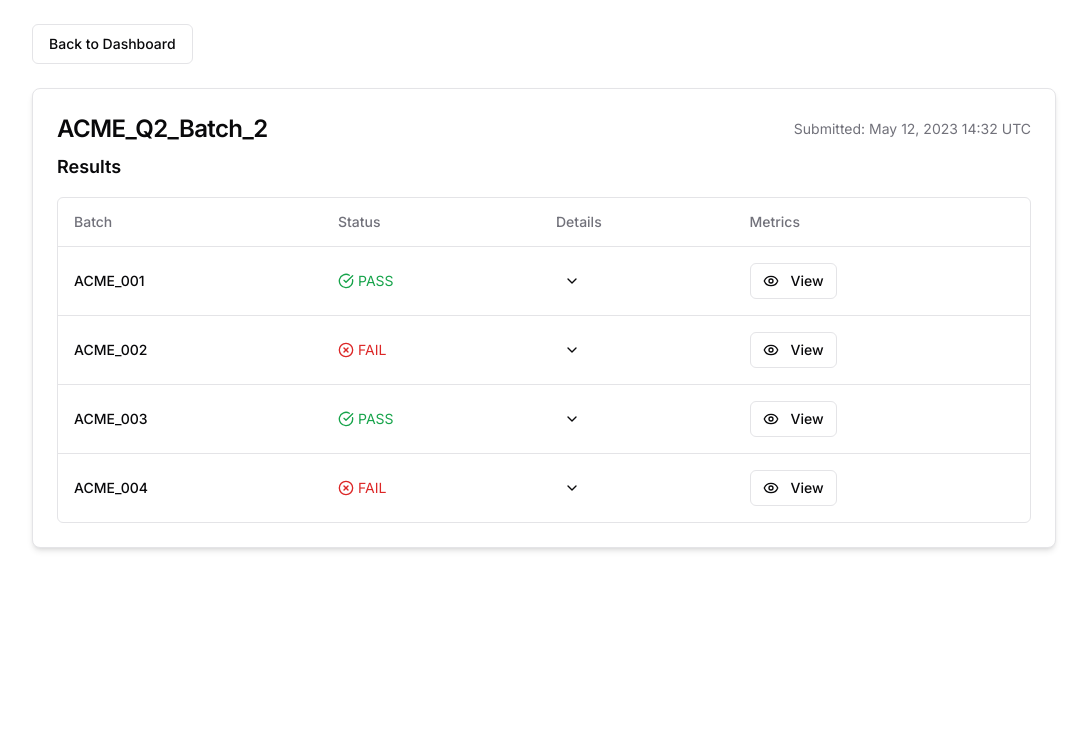
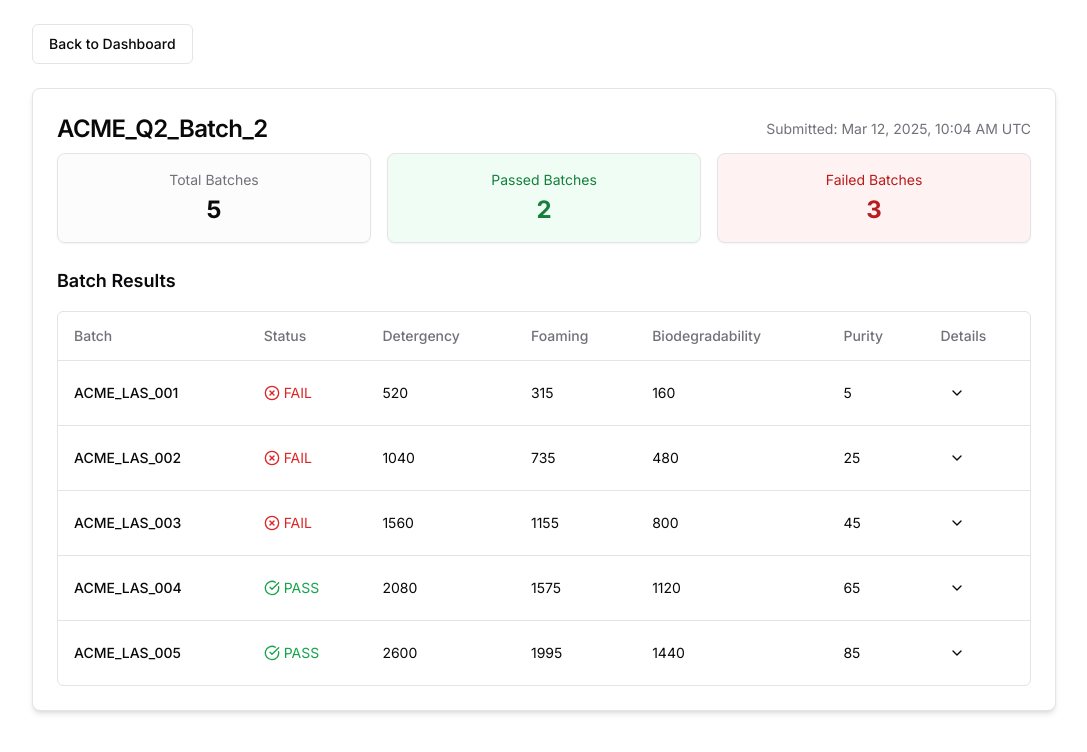
Before and after one commit to danjavv/easy-breeze-app, a React (Vite) app: page /submission-results in a window 1280 px wide. Shown: the top 752 px of the page, without its empty margins (96-1183 px from the left). Built offline with nearby package versions, Linux system fonts and the light colour scheme.

Commit message:
Display submission results
Display the results of the submission on the submission results screen based on the response JSON.

```diff
--- a/src/App.tsx
+++ b/src/App.tsx
@@ -1,3 +1,4 @@
+
 import React from 'react';
 import { BrowserRouter as Router, Route, Routes } from 'react-router-dom';
 import { AuthProvider } from '@/contexts/AuthContext';
@@ -21,6 +22,7 @@ function App() {
           <Route path="/supplier-dashboard" element={<SupplierDashboard />} />
           <Route path="/new-submission" element={<NewSubmission />} />
           <Route path="/submission-results" element={<SubmissionResults />} />
+          <Route path="/submission-results/:submissionId" element={<SubmissionResults />} />
           <Route path="/admin-dashboard" element={<AdminDashboard />} />
           <Route path="/admin-baseline-config" element={<AdminBaselineConfig />} />
           <Route path="*" element={<NotFound />} />
--- a/src/components/dashboard/SubmissionsTable.tsx
+++ b/src/components/dashboard/SubmissionsTable.tsx
@@ -9,7 +9,7 @@ import {
   TableHeader,
   TableRow,
 } from "@/components/ui/table";
-import { Eye } from 'lucide-react';
+import { Eye, ArrowUp } from 'lucide-react';
 
 type Submission = {
   id?: string;
@@ -31,10 +31,18 @@ const SubmissionsTable = ({ submissions }: SubmissionsTableProps) => {
     navigate(`/submission-results/${submissionId}`);
   };
 
+  const newSubmission = () => {
+    navigate('/new-submission');
+  };
+
   return (
     <div className="bg-card rounded-md border shadow-sm">
-      <div className="p-4 border-b">
+      <div className="p-4 border-b flex justify-between items-center">
         <h2 className="text-lg font-semibold">Your Submissions</h2>
+        <Button onClick={newSubmission} className="flex items-center gap-2">
+          <ArrowUp size={16} />
+          New Submission
+        </Button>
       </div>
 
       <div className="overflow-x-auto">
@@ -49,7 +57,8 @@ const SubmissionsTable = ({ submissions }: SubmissionsTableProps) => {
             </TableRow>
           </TableHeader>
           <TableBody>
-            {submissions.map((submission, index) => (
+            {submissions.length > 0 ? (
+              submissions.map((submission, index) => (
                 <TableRow key={index}>
                   <TableCell>{submission.date}</TableCell>
                   <TableCell className="font-medium">{submission.label}</TableCell>
@@ -65,7 +74,14 @@ const SubmissionsTable = ({ submissions }: SubmissionsTableProps) => {
                     </Button>
                   </TableCell>
                 </TableRow>
-            ))}
+              ))
+            ) : (
+              <TableRow>
+                <TableCell colSpan={5} className="text-center py-8 text-muted-foreground">
+                  No submissions found. Start by creating a new submission.
+                </TableCell>
+              </TableRow>
+            )}
           </TableBody>
         </Table>
       </div>
--- a/src/pages/SubmissionResults.tsx
+++ b/src/pages/SubmissionResults.tsx
@@ -1,5 +1,5 @@
 
-import { useState } from 'react';
+import { useState, useEffect } from 'react';
 import { useNavigate, useParams } from 'react-router-dom';
 import { Button } from '@/components/ui/button';
 import { Card, CardContent, CardHeader, CardTitle } from '@/components/ui/card';
@@ -11,67 +11,154 @@ import {
   TableHeader,
   TableRow,
 } from '@/components/ui/table';
-import { CheckCircle, XCircle, ChevronDown, ChevronUp, Eye } from 'lucide-react';
+import { CheckCircle, XCircle, ChevronDown, ChevronUp, Eye, AlertCircle, Loader } from 'lucide-react';
+import { toast } from 'sonner';
+
+type BatchMetrics = {
+  detergency: number;
+  foaming: number;
+  biodegradability: number;
+  purity: number;
+};
 
 type BatchResult = {
-  id: string;
-  status: 'pass' | 'fail';
-  details?: {
-    criteria: string;
-    actual: string;
-    required: string;
-    pass: boolean;
-  }[];
+  batch_label: string;
+  status: 'PASS' | 'FAIL';
+  metrics: BatchMetrics;
+  failure_reasons?: string[];
+};
+
+type SubmissionData = {
+  submission_id: string;
+  submission_label: string;
+  processed_at: string;
+  summary: {
+    total_batches: number;
+    passed_batches: number;
+    failed_batches: number;
+  };
+  results: BatchResult[];
 };
 
 const SubmissionResults = () => {
   const navigate = useNavigate();
   const { submissionId } = useParams();
   const [expandedBatch, setExpandedBatch] = useState<string | null>(null);
+  const [submissionData, setSubmissionData] = useState<SubmissionData | null>(null);
+  const [loading, setLoading] = useState(true);
+  const [error, setError] = useState<string | null>(null);
 
-  // Sample data for demonstration
-  const submissionData = {
-    label: 'ACME_Q2_Batch_2',
-    timestamp: 'May 12, 2023 14:32 UTC',
-    batches: [
+  useEffect(() => {
+    const loadSubmissionData = async () => {
+      setLoading(true);
+      setError(null);
+
+      try {
+        // Try to get results from sessionStorage first
+        const storedResults = sessionStorage.getItem('submissionResults');
+
+        if (storedResults) {
+          const parsedResults = JSON.parse(storedResults);
+          if (Array.isArray(parsedResults) && parsedResults.length > 0) {
+            // Find the specific submission if submissionId is provided
+            const resultToUse = submissionId && submissionId !== 'latest'
+              ? parsedResults.find(r => r.submission_id === submissionId) || parsedResults[0]
+              : parsedResults[0];
+
+            setSubmissionData(resultToUse);
+            sessionStorage.removeItem('submissionResults'); // Clear after use
+            return;
+          }
+        }
+
+        // If no stored results or the submission ID doesn't match, display fallback data
+        setSubmissionData({
+          submission_id: "123",
+          submission_label: "ACME_Q2_Batch_2",
+          processed_at: "2025-03-12T10:04:39.445Z",
+          summary: {
+            total_batches: 5,
+            passed_batches: 2,
+            failed_batches: 3
+          },
+          results: [
             {
-        id: 'ACME_001',
-        status: 'pass' as const,
-        details: [
-          { criteria: 'Purity', actual: '65.4%', required: '≥ 60%', pass: true },
-          { criteria: 'Foaming', actual: '315', required: '≥ 300', pass: true },
-          { criteria: 'pH Level', actual: '7.2', required: '6.8-7.5', pass: true },
-        ],
+              batch_label: "ACME_LAS_001",
+              status: "FAIL",
+              metrics: {
+                detergency: 520,
+                foaming: 315,
+                biodegradability: 160,
+                purity: 5
+              },
+              failure_reasons: [
+                "Biodegradability (160 < required 600)",
+                "Purity (5 < required 60)"
+              ]
             },
             {
-        id: 'ACME_002',
-        status: 'fail' as const,
-        details: [
-          { criteria: 'Purity', actual: '58.7%', required: '≥ 60%', pass: false },
-          { criteria: 'Foaming', actual: '298', required: '≥ 300', pass: false },
-          { criteria: 'pH Level', actual: '7.1', required: '6.8-7.5', pass: true },
-        ],
+              batch_label: "ACME_LAS_002",
+              status: "FAIL",
+              metrics: {
+                detergency: 1040,
+                foaming: 735,
+                biodegradability: 480,
+                purity: 25
+              },
+              failure_reasons: [
+                "Biodegradability (480 < required 600)",
+                "Purity (25 < required 60)"
+              ]
             },
             {
-        id: 'ACME_003',
-        status: 'pass' as const,
-        details: [
-          { criteria: 'Purity', actual: '67.2%', required: '≥ 60%', pass: true },
-          { criteria: 'Foaming', actual: '345', required: '≥ 300', pass: true },
-          { criteria: 'pH Level', actual: '7.3', required: '6.8-7.5', pass: true },
-        ],
+              batch_label: "ACME_LAS_003",
+              status: "FAIL",
+              metrics: {
+                detergency: 1560,
+                foaming: 1155,
+                biodegradability: 800,
+                purity: 45
+              },
+              failure_reasons: [
+                "Purity (45 < required 60)"
+              ]
             },
             {
-        id: 'ACME_004',
-        status: 'fail' as const,
-        details: [
-          { criteria: 'Purity', actual: '61.3%', required: '≥ 60%', pass: true },
-          { criteria: 'Foaming', actual: '290', required: '≥ 300', pass: false },
-          { criteria: 'pH Level', actual: '7.8', required: '6.8-7.5', pass: false },
-        ],
+              batch_label: "ACME_LAS_004",
+              status: "PASS",
+              metrics: {
+                detergency: 2080,
+                foaming: 1575,
+                biodegradability: 1120,
+                purity: 65
+              }
             },
-    ] as BatchResult[],
+            {
+              batch_label: "ACME_LAS_005",
+              status: "PASS",
+              metrics: {
+                detergency: 2600,
+                foaming: 1995,
+                biodegradability: 1440,
+                purity: 85
+              }
+            }
+          ]
+        });
+
+        toast.info("Using sample data", {
+          description: "No submission data found. Displaying sample results."
+        });
+      } catch (error) {
+        console.error('Error loading submission data:', error);
+        setError('Failed to load submission results. Please try again.');
+      } finally {
+        setLoading(false);
+      }
     };
+
+    loadSubmissionData();
+  }, [submissionId]);
 
   const toggleBatchDetails = (batchId: string) => {
     if (expandedBatch === batchId) {
@@ -81,10 +168,96 @@ const SubmissionResults = () => {
     }
   };
 
-  const handleViewMetrics = (batchId: string) => {
-    // In a real app, this would navigate to a metrics page for the specific batch
-    console.log(`View metrics for batch ${batchId}`);
+  const formatDate = (dateString: string) => {
+    try {
+      const date = new Date(dateString);
+      return date.toLocaleString('en-US', {
+        year: 'numeric',
+        month: 'short',
+        day: 'numeric',
+        hour: '2-digit',
+        minute: '2-digit',
+        timeZoneName: 'short'
+      });
+    } catch (e) {
+      return dateString;
+    }
   };
+
+  if (loading) {
+    return (
+      <div className="min-h-screen bg-background p-6 flex items-center justify-center">
+        <div className="text-center space-y-4">
+          <Loader className="h-12 w-12 animate-spin mx-auto text-primary" />
+          <h3 className="text-xl font-medium">Loading submission results...</h3>
+        </div>
+      </div>
+    );
+  }
+
+  if (error) {
+    return (
+      <div className="min-h-screen bg-background p-6">
+        <div className="max-w-5xl mx-auto">
+          <Button
+            variant="outline"
+            onClick={() => navigate('/supplier-dashboard')}
+            className="mb-6"
+          >
+            Back to Dashboard
+          </Button>
+
+          <Card className="w-full shadow-md">
+            <CardContent className="p-8">
+              <div className="text-center space-y-4">
+                <AlertCircle className="h-12 w-12 mx-auto text-destructive" />
+                <h3 className="text-xl font-medium">Error Loading Results</h3>
+                <p className="text-muted-foreground">{error}</p>
+                <Button
+                  onClick={() => window.location.reload()}
+                  className="mt-4"
+                >
+                  Try Again
+                </Button>
+              </div>
+            </CardContent>
+          </Card>
+        </div>
+      </div>
+    );
+  }
+
+  if (!submissionData) {
+    return (
+      <div className="min-h-screen bg-background p-6">
+        <div className="max-w-5xl mx-auto">
+          <Button
+            variant="outline"
+            onClick={() => navigate('/supplier-dashboard')}
+            className="mb-6"
+          >
+            Back to Dashboard
+          </Button>
+
+          <Card className="w-full shadow-md">
+            <CardContent className="p-8">
+              <div className="text-center space-y-4">
+                <AlertCircle className="h-12 w-12 mx-auto text-destructive" />
+                <h3 className="text-xl font-medium">No Submission Data</h3>
+                <p className="text-muted-foreground">Could not find any submission results. Please try submitting your data again.</p>
+                <Button
+                  onClick={() => navigate('/new-submission')}
+                  className="mt-4"
+                >
+                  New Submission
+                </Button>
+              </div>
+            </CardContent>
+          </Card>
+        </div>
+      </div>
+    );
+  }
 
   return (
     <div className="min-h-screen bg-background p-6">
@@ -100,15 +273,38 @@ const SubmissionResults = () => {
         <Card className="w-full shadow-md animate-fade-in">
           <CardHeader className="pb-2">
             <div className="flex flex-col md:flex-row md:items-center md:justify-between">
-              <CardTitle className="text-2xl">{submissionData.label}</CardTitle>
+              <CardTitle className="text-2xl">{submissionData.submission_label}</CardTitle>
               <div className="text-sm text-muted-foreground mt-2 md:mt-0">
-                Submitted: {submissionData.timestamp}
+                Submitted: {formatDate(submissionData.processed_at)}
               </div>
             </div>
           </CardHeader>
 
           <CardContent>
-            <h3 className="text-lg font-semibold mb-4">Results</h3>
+            <div className="grid grid-cols-1 md:grid-cols-3 gap-4 mb-6">
+              <Card className="bg-muted/30">
+                <CardContent className="p-4 text-center">
+                  <h4 className="text-sm text-muted-foreground mb-1">Total Batches</h4>
+                  <p className="text-2xl font-bold">{submissionData.summary.total_batches}</p>
+                </CardContent>
+              </Card>
+
+              <Card className="bg-green-50">
+                <CardContent className="p-4 text-center">
+                  <h4 className="text-sm text-green-700 mb-1">Passed Batches</h4>
+                  <p className="text-2xl font-bold text-green-700">{submissionData.summary.passed_batches}</p>
+                </CardContent>
+              </Card>
+
+              <Card className="bg-red-50">
+                <CardContent className="p-4 text-center">
+                  <h4 className="text-sm text-red-700 mb-1">Failed Batches</h4>
+                  <p className="text-2xl font-bold text-red-700">{submissionData.summary.failed_batches}</p>
+                </CardContent>
+              </Card>
+            </div>
+
+            <h3 className="text-lg font-semibold mb-4">Batch Results</h3>
 
             <div className="rounded-md border overflow-hidden">
               <Table>
@@ -116,16 +312,19 @@ const SubmissionResults = () => {
                   <TableRow>
                     <TableHead>Batch</TableHead>
                     <TableHead>Status</TableHead>
+                    <TableHead>Detergency</TableHead>
+                    <TableHead>Foaming</TableHead>
+                    <TableHead>Biodegradability</TableHead>
+                    <TableHead>Purity</TableHead>
                     <TableHead>Details</TableHead>
-                    <TableHead>Metrics</TableHead>
                   </TableRow>
                 </TableHeader>
                 <TableBody>
-                  {submissionData.batches.map((batch) => (
-                    <TableRow key={batch.id} className="hover:bg-muted/40">
-                      <TableCell className="font-medium">{batch.id}</TableCell>
+                  {submissionData.results.map((batch) => (
+                    <TableRow key={batch.batch_label} className="hover:bg-muted/40">
+                      <TableCell className="font-medium">{batch.batch_label}</TableCell>
                       <TableCell>
-                        {batch.status === 'pass' ? (
+                        {batch.status === 'PASS' ? (
                           <div className="flex items-center text-green-600">
                             <CheckCircle className="h-4 w-4 mr-1" /> PASS
                           </div>
@@ -135,27 +334,22 @@ const SubmissionResults = () => {
                           </div>
                         )}
                       </TableCell>
+                      <TableCell>{batch.metrics.detergency}</TableCell>
+                      <TableCell>{batch.metrics.foaming}</TableCell>
+                      <TableCell>{batch.metrics.biodegradability}</TableCell>
+                      <TableCell>{batch.metrics.purity}</TableCell>
                       <TableCell>
                         <Button
                           variant="ghost"
                           size="sm"
-                          onClick={() => toggleBatchDetails(batch.id)}
+                          onClick={() => toggleBatchDetails(batch.batch_label)}
                           className="p-1 h-8 w-8"
                         >
-                          {expandedBatch === batch.id ? (
+                          {expandedBatch === batch.batch_label ? (
                             <ChevronUp className="h-4 w-4" />
                           ) : (
                             <ChevronDown className="h-4 w-4" />
                           )}
-                        </Button>
-                      </TableCell>
-                      <TableCell>
-                        <Button
-                          variant="outline"
-                          size="sm"
-                          onClick={() => handleViewMetrics(batch.id)}
-                        >
-                          <Eye className="h-4 w-4 mr-1" /> View
                         </Button>
                       </TableCell>
                     </TableRow>
@@ -170,51 +364,28 @@ const SubmissionResults = () => {
                   {expandedBatch} Details
                 </h4>
 
-                <div className="space-y-2">
-                  {submissionData.batches
-                    .find(batch => batch.id === expandedBatch)
-                    ?.details?.map((detail, index) => (
-                      <div key={index} className="flex items-center gap-2 text-sm p-2 rounded-md bg-background">
-                        <div className={`w-5 h-5 rounded-full flex items-center justify-center ${
-                          detail.pass ? 'text-green-600' : 'text-red-600'
-                        }`}>
-                          {detail.pass ? (
-                            <CheckCircle className="h-4 w-4" />
-                          ) : (
-                            <XCircle className="h-4 w-4" />
-                          )}
-                        </div>
-                        <div className="flex-1">{detail.criteria}</div>
-                        <div className={`px-2 py-1 rounded text-xs font-medium ${
-                          detail.pass ? 'bg-green-100 text-green-800' : 'bg-red-100 text-red-800'
-                        }`}>
-                          {detail.actual}
-                        </div>
-                        <div className="text-muted-foreground">
-                          Required: {detail.required}
-                        </div>
-                      </div>
-                    ))
-                  }
-                </div>
-
-                {submissionData.batches.find(batch => batch.id === expandedBatch)?.status === 'fail' && (
-                  <div className="mt-3 p-3 bg-red-50 border border-red-100 rounded-md text-sm text-red-700">
+                {submissionData.results.find(batch => batch.batch_label === expandedBatch)?.status === 'FAIL' && (
+                  <div className="mt-3 p-3 bg-red-50 border border-red-100 rounded-md text-sm text-red-700 mb-4">
                     <p className="font-medium">This batch failed to meet the following criteria:</p>
                     <ul className="list-disc list-inside mt-1 space-y-1">
-                      {submissionData.batches
-                        .find(batch => batch.id === expandedBatch)
-                        ?.details
-                        ?.filter(detail => !detail.pass)
-                        .map((failure, index) => (
-                          <li key={index}>
-                            {failure.criteria} ({failure.actual} &lt; required {failure.required})
-                          </li>
+                      {submissionData.results
+                        .find(batch => batch.batch_label === expandedBatch)
+                        ?.failure_reasons?.map((reason, index) => (
+                          <li key={index}>{reason}</li>
                         ))
                       }
                     </ul>
                   </div>
                 )}
+
+                <div className="grid grid-cols-1 md:grid-cols-2 gap-4">
+                  {Object.entries(submissionData.results.find(batch => batch.batch_label === expandedBatch)?.metrics || {}).map(([key, value]) => (
+                    <div key={key} className="p-3 bg-background rounded-md border">
+                      <div className="text-sm text-muted-foreground capitalize mb-1">{key}</div>
+                      <div className="text-lg font-semibold">{value}</div>
+                    </div>
+                  ))}
+                </div>
               </div>
             )}
           </CardContent>
```
Also changed, not shown: src/pages/NewSubmission.tsx (+15 -16 lines). Lines whose indentation alone changed are shown as unchanged.
